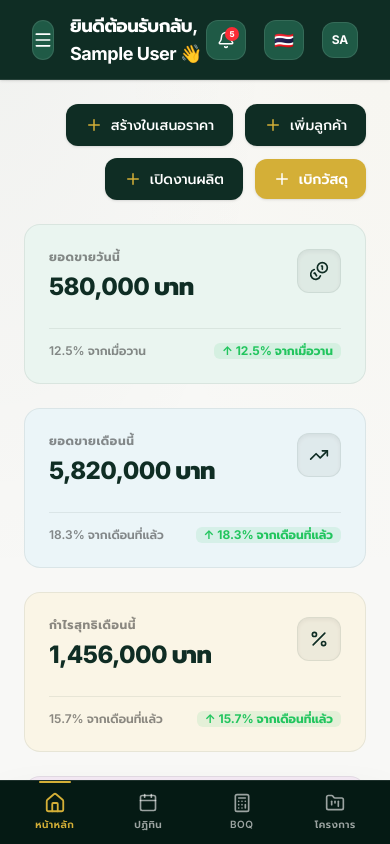
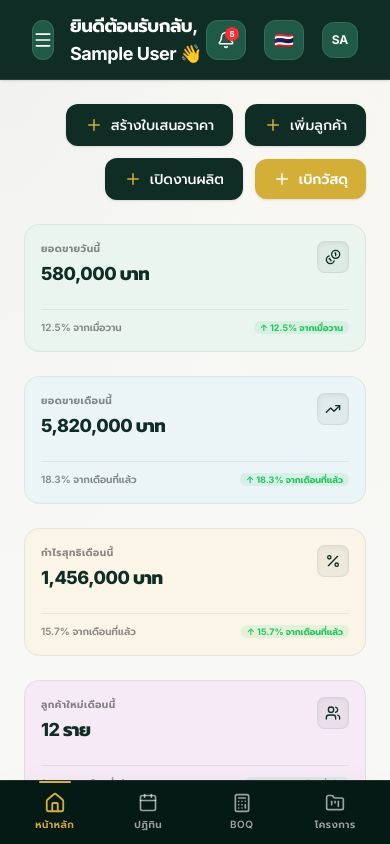
Before and after one commit to thanet789-pixel/PPHOME-EPR, a Next.js app: page / in a window 390 px wide. Built offline with nearby package versions, Linux system fonts and the light colour scheme; no server answers; the database is empty; sample sign-in values are in the browser's storage.

Commit message:
design: optimize StatCard layout and size for mobile screens with smaller responsive icons

```diff
--- a/src/components/StatCard.tsx
+++ b/src/components/StatCard.tsx
@@ -20,29 +20,29 @@ export default function StatCard({ title, value, subtext, icon: Icon, trend, onC
   return (
     <div
       onClick={onClick}
-      className={`group relative overflow-hidden rounded-2xl ${bgClass} border border-card-border p-6 flex flex-col justify-between h-40 transition-all duration-300 hover:shadow-md hover:border-gold/30 hover:-translate-y-0.5 ${
+      className={`group relative overflow-hidden rounded-2xl ${bgClass} border border-card-border p-4 md:p-6 flex flex-col justify-between h-32 md:h-40 transition-all duration-300 hover:shadow-md hover:border-gold/30 hover:-translate-y-0.5 ${
         onClick ? "cursor-pointer" : ""
       }`}
     >
       {/* Decorative subtle gradient background glow */}
       <div className="absolute -right-8 -top-8 h-20 w-20 rounded-full bg-gradient-to-tr from-gold/5 to-primary/5 opacity-0 group-hover:opacity-100 transition-opacity duration-300 blur-xl" />
 
-      <div className="flex items-start justify-between">
-        <div className="space-y-1.5 max-w-[75%]">
-          <span className="text-xs font-bold text-foreground/50 uppercase tracking-wider block">{title}</span>
-          <h3 className="text-2xl font-black tracking-tight text-primary mt-1 md:text-3xl truncate">
+      <div className="flex items-start justify-between gap-2">
+        <div className="space-y-1 md:space-y-1.5 max-w-[75%]">
+          <span className="text-[10px] md:text-xs font-bold text-foreground/50 uppercase tracking-wider block">{title}</span>
+          <h3 className="text-lg md:text-2xl lg:text-3xl font-black tracking-tight text-primary mt-0.5 md:mt-1 truncate">
             {value}
           </h3>
         </div>
-        <div className="flex h-11 w-11 items-center justify-center rounded-xl bg-primary/5 text-primary border border-card-border transition-all duration-300 group-hover:scale-105 group-hover:bg-primary group-hover:text-gold shadow-inner">
-          <Icon className="h-5 w-5" />
+        <div className="flex h-8 w-8 md:h-11 md:w-11 items-center justify-center rounded-lg md:rounded-xl bg-primary/5 text-primary border border-card-border transition-all duration-300 group-hover:scale-105 group-hover:bg-primary group-hover:text-gold shadow-inner shrink-0">
+          <Icon className="h-4 w-4 md:h-5 md:w-5" />
         </div>
       </div>
 
-      <div className="flex flex-wrap items-center justify-between gap-1.5 pt-3.5 border-t border-card-border mt-auto">
-        <span className="text-xs font-semibold text-foreground/50">{subtext}</span>
+      <div className="flex flex-wrap items-center justify-between gap-1.5 pt-2.5 md:pt-3.5 border-t border-card-border mt-auto">
+        <span className="text-[10px] md:text-xs font-semibold text-foreground/50">{subtext}</span>
         {trend && (
-          <span className={`text-xs font-bold px-2 py-0.5 rounded-md flex items-center leading-none ${
+          <span className={`text-[9px] md:text-xs font-bold px-1.5 py-0.5 rounded-md flex items-center leading-none ${
             trend.isUp
               ? "bg-[#22C55E]/10 text-[#22C55E]"
               : "bg-[#EF4444]/10 text-[#EF4444]"
```
